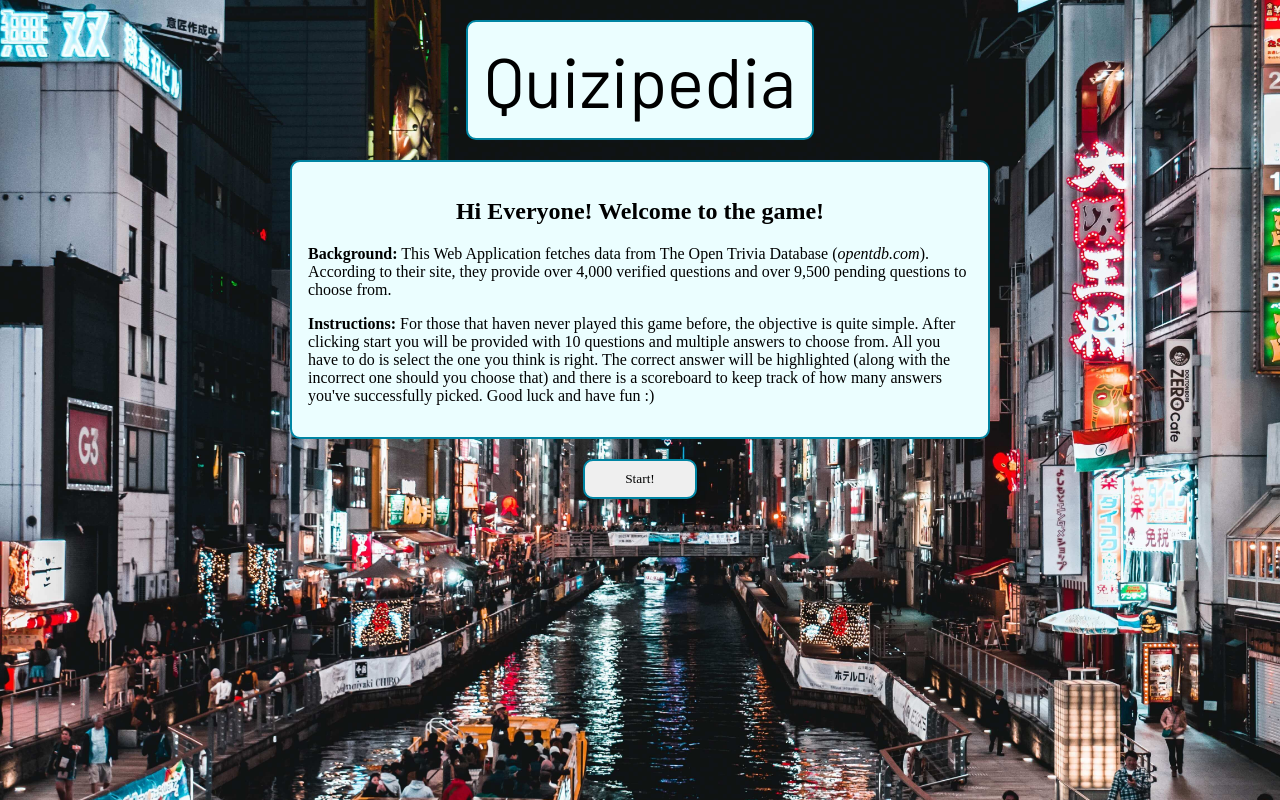
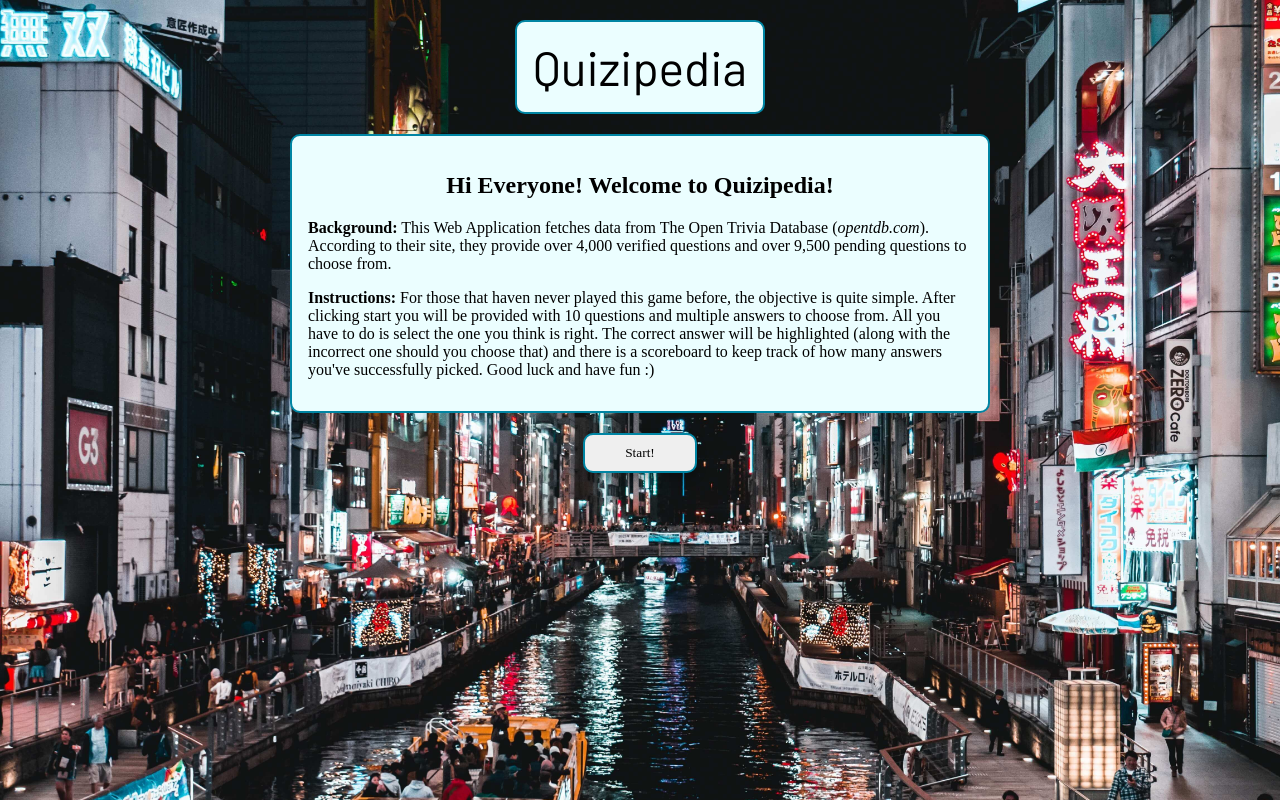
Before and after one commit to JalenCameron/Quiz-Application, a React (Create React App) app: page / in a window 1280 px wide. Built offline with nearby package versions, Linux system fonts and the light colour scheme; a web font is replaced by a local one.

Commit message:
Minor touch ups

```diff
--- a/src/App.styles.ts
+++ b/src/App.styles.ts
@@ -20,7 +20,7 @@ export const GlobalStyle = createGlobalStyle`
         font-family: 'Baloo Tammudu 2', cursive;
     }
 
-    @keyframes spinner {
+    @keyframes loading {
         0% {
             transform: rotate(0deg);
         }
@@ -29,20 +29,20 @@ export const GlobalStyle = createGlobalStyle`
         }
     }
 
-    .loading-spinner {
-        width: 50px;
-        height: 50px;
-        border: 10px solid #f3f3f3;
-        border-top: 10px solid #383636;
+    .spinner {
+        border: 9px solid #ebfeff;
+        border-top: 10px solid #0085a3;
         border-radius: 50%;
-        animation: spinner 1.5s linear infinite;
+        width: 40px;
+        height: 40px;
+        animation: loading 1.5s linear infinite;
     }
 
-    .spinner-container {
+    .loading-container {
         display: grid;
         justify-content: center;
         align-items: center;
-        height: 350px;
+        height: 300px;
     }
 
     .greeting-wrapper {
@@ -62,6 +62,7 @@ export const Wrapper = styled.div`
     display: flex;
     flex-direction: column;
     align-items: center;
+    margin: 0 1rem;
 
     > p {
         color: #fff;
@@ -69,7 +70,7 @@ export const Wrapper = styled.div`
 
     .score {
         color: #020202;
-        font-size: 2rem;
+        font-size: 1.5rem;
         margin: 1rem 0;
         padding: 1rem 1rem 0 1rem;
         background: #ebfeff;
@@ -105,7 +106,7 @@ export const Wrapper = styled.div`
 
     @media (min-width: 640px) {
         h1 {
-            font-size: 4.375rem;
+            font-size: 3rem;
         }
     }
 `;
--- a/src/components/Greeting.tsx
+++ b/src/components/Greeting.tsx
@@ -3,7 +3,7 @@ import React from 'react'
 function Greeting() {
   return (
     <div className='greeting-wrapper'>
-        <h2>Hi Everyone! Welcome to the game!</h2>
+        <h2>Hi Everyone! Welcome to Quizipedia!</h2>
         <p><b>Background:</b> This Web Application fetches data from The Open Trivia Database (<em>opentdb.com</em>). According to their site, they provide over 4,000 verified questions and over 9,500 pending questions to choose from.</p>
         <p><b>Instructions:</b> For those that haven never played this game before, the objective is quite simple. After clicking start you will be provided with 10 questions and multiple answers to choose from. All you have to do is select the one you think is right. The correct answer will be highlighted (along with the incorrect one should you choose that) and there is a scoreboard to keep track of how many answers you've successfully picked. Good luck and have fun :)</p>
     </div>
--- a/src/components/LoadingSpinner.tsx
+++ b/src/components/LoadingSpinner.tsx
@@ -2,8 +2,8 @@ import React from "react";
 
 export default function LoadingSpinner() {
   return (
-    <div className="spinner-container">
-      <div className="loading-spinner"></div>
+    <div className="loading-container">
+      <div className="spinner"></div>
     </div>
   );
 }
--- a/src/components/Question.styles.ts
+++ b/src/components/Question.styles.ts
@@ -15,7 +15,7 @@ export const Wrapper = styled.div`
     }
 
     @media (min-width: 640px) {
-        width: 700px;
+        width: 600px;
     }
 `;
 
```
